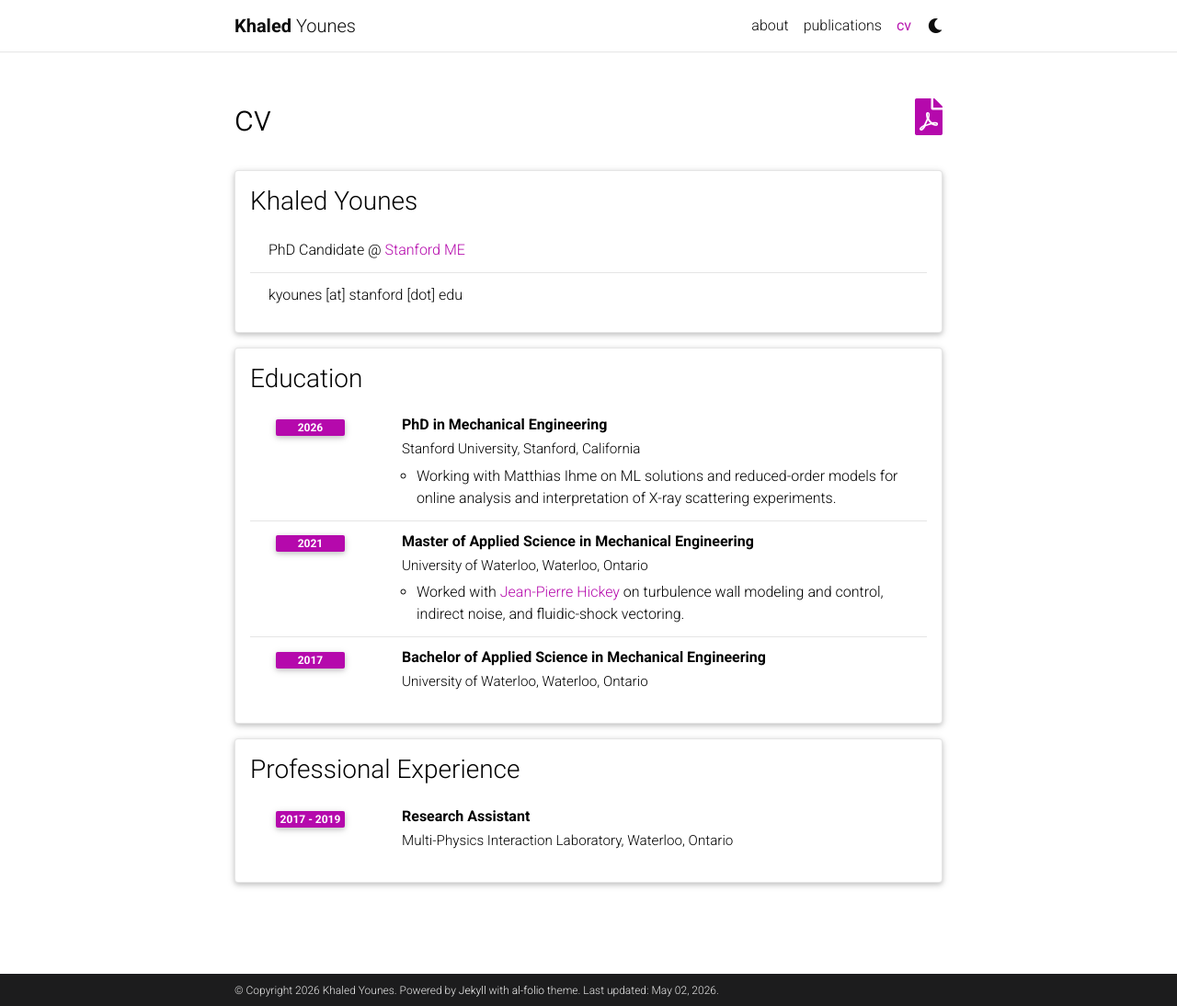
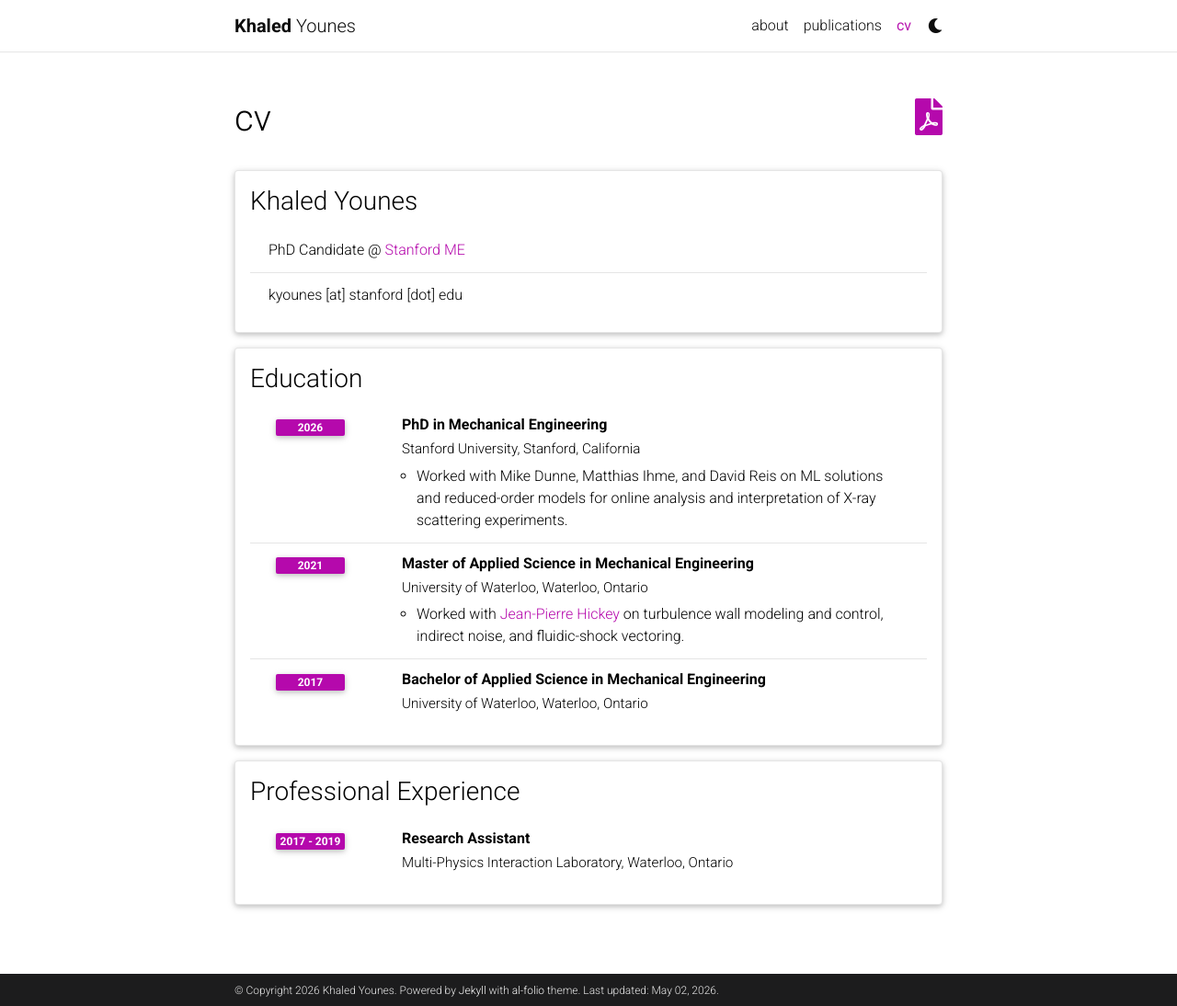
Before and after one commit to kyounes14/kyounes14.github.io, a Jekyll site: the page built from _pages/cv.md, in a window 1280 px wide and 1094 px high. Shown: the whole window at 92% size. Built offline with Jekyll 4.4.1, drawn with Linux system fonts in a browser that asks for light colours; comment, search, counter and statistics services are not loaded; a style sheet for code colours, icons or effects is not loaded.

Commit message:
update cv

```diff
--- a/_data/cv.yml
+++ b/_data/cv.yml
@@ -11,7 +11,7 @@
       institution: Stanford University, Stanford, California
       year: 2026
       description:
-        - Working with Matthias Ihme on ML solutions and reduced-order models for online analysis and interpretation of X-ray scattering experiments.
+        - Worked with Mike Dunne, Matthias Ihme, and David Reis on ML solutions and reduced-order models for online analysis and interpretation of X-ray scattering experiments.
     - title: Master of Applied Science in Mechanical Engineering
       institution: University of Waterloo, Waterloo, Ontario
       year: 2021
```
